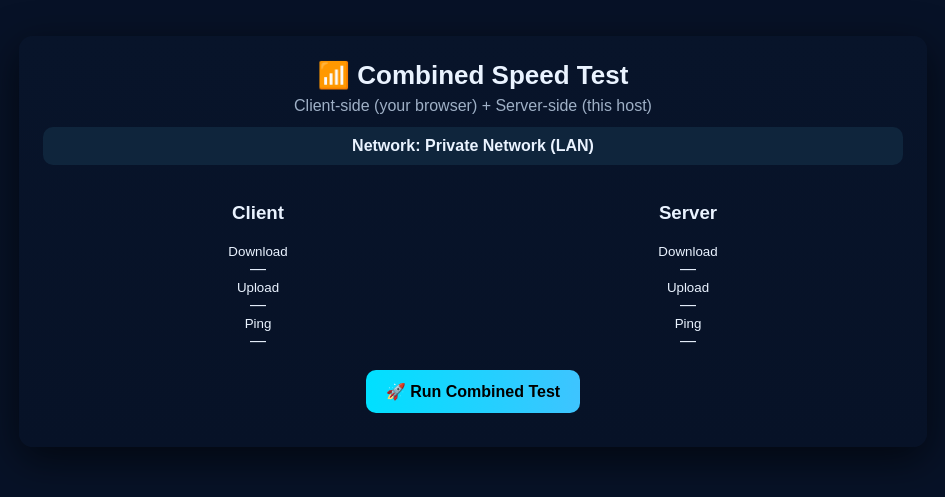
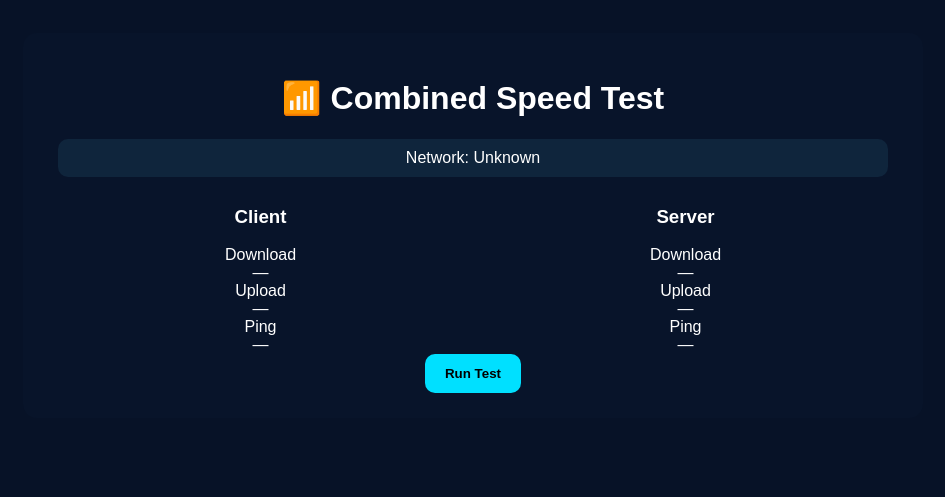
Before and after one commit to prasunagunda/django-speed, a Django app: page / in a window 1280 px wide. Shown: the top 497 px of the page, without its empty margins (167-1112 px from the left). Run offline with Django 5.2, Linux system fonts and the light colour scheme.

Commit message:
Update speedtest code

```diff
--- a/speedapp/templates/index.html
+++ b/speedapp/templates/index.html
@@ -1,165 +1,139 @@
 <!doctype html>
-<html lang="en">
+<html>
 <head>
-  <meta charset="utf-8" />
-  <meta name="viewport" content="width=device-width,initial-scale=1" />
+<meta charset="utf-8">
 <title>Combined Speed Test</title>
+
 <style>
-    body{font-family:Arial,Helvetica,sans-serif;background:#071227;color:#eaf3ff;text-align:center;padding:28px}
-    .card{max-width:860px;margin:0 auto;background:linear-gradient(180deg,#08142a,#071227);padding:24px;border-radius:14px;box-shadow:0 12px 40px rgba(0,0,0,0.6)}
-    h1{margin:0 0 6px;font-size:26px}
-    .sub{color:#9fb0c6;margin-bottom:12px}
-    .netbox{background:#0f253c;padding:10px;border-radius:10px;margin:10px 0;font-weight:700}
-    .row{display:flex;justify-content:space-between;margin-top:18px}
+body{background:#071227;color:#fff;font-family:Arial;text-align:center;padding:25px}
+.card{max-width:850px;margin:auto;background:#08142a;padding:25px;border-radius:14px}
+.netbox{background:#0f253c;padding:10px;border-radius:10px;margin:10px}
+.row{display:flex;justify-content:space-between}
 .col{flex:1}
-    .stat{font-size:16px}
-    button{margin-top:20px;padding:12px 20px;border-radius:10px;border:none;background:linear-gradient(90deg,#00e0ff,#3ec4ff);font-size:16px;font-weight:800;cursor:pointer}
-    button:disabled{opacity:0.6;cursor:default}
-    #message{margin-top:10px;color:#9fb0c6}
+button{padding:12px 20px;background:#00e0ff;border:none;border-radius:10px;font-weight:bold}
 </style>
+
 </head>
 <body>
+
 <div class="card">
+
 <h1>📶 Combined Speed Test</h1>
-    <div class="sub">Client-side (your browser) + Server-side (this host)</div>
-
 <div class="netbox">Network: <span id="net">Loading...</span></div>
 
 <div class="row">
-      <div class="col stat">
+<div class="col">
 <h3>Client</h3>
-        <small>Download</small><div id="client-download">—</div>
-        <small>Upload</small><div id="client-upload">—</div>
-        <small>Ping</small><div id="client-ping">—</div>
+Download <div id="client-download">—</div>
+Upload <div id="client-upload">—</div>
+Ping <div id="client-ping">—</div>
 </div>
 
-      <div class="col stat">
+<div class="col">
 <h3>Server</h3>
-        <small>Download</small><div id="server-download">—</div>
-        <small>Upload</small><div id="server-upload">—</div>
-        <small>Ping</small><div id="server-ping">—</div>
+Download <div id="server-download">—</div>
+Upload <div id="server-upload">—</div>
+Ping <div id="server-ping">—</div>
 </div>
 </div>
 
-    <button id="btn" onclick="runAll()">🚀 Run Combined Test</button>
+<button onclick="runAll()">Run Test</button>
 <div id="message"></div>
+
 </div>
 
 <script>
+
+
+/* -------- REAL ISP NAME (CLIENT SIDE) -------- */
 async function loadNetwork(){
   try{
-      const r = await fetch('/network/?t=' + Date.now());
+    const r = await fetch("https://ipinfo.io/json");
     const d = await r.json();
-      let label = (d.isp || 'Unknown');
-      if (d.city) label += ' • ' + d.city;
-      document.getElementById('net').innerText = label;
-    }catch(e){
-      document.getElementById('net').innerText = 'Unknown';
+
+    let isp = d.org || "Unknown ISP";
+    isp = isp.replace(/^AS\d+\s*/, "");
+    document.getElementById("net").innerText = isp;
+
+  }catch{
+    document.getElementById("net").innerText = "Unknown";
   }
 }
 
-  async function pingTest(runs=4){
-    const times = [];
-    for(let i=0;i<runs;i++){
+
+/* -------- Ping -------- */
+async function pingTest(){
   const start = performance.now();
-      try {
-        await fetch('/ping/?t=' + Date.now(), {cache: "no-store"});
-        times.push(performance.now() - start);
-      } catch {
-        times.push(999);
-      }
-      await new Promise(res => setTimeout(res, 120));
-    }
-    times.sort((a,b)=>a-b);
-    const mid = Math.floor(times.length/2);
-    return Math.round(times.length % 2 ? times[mid] : (times[mid-1]+times[mid])/2);
+  await fetch('/ping/');
+  return Math.round(performance.now() - start);
 }
 
-  async function downloadTest(kb=8192){
-    const url = `/testfile/?kb=${kb}&cache=${Date.now()}`;
+
+/* -------- Download -------- */
+async function downloadTest(){
   const start = performance.now();
-    const resp = await fetch(url, {cache: "no-store"});
-    if (!resp.body) throw new Error("streaming not supported");
+  const resp = await fetch('/testfile/?kb=8192');
   const reader = resp.body.getReader();
-    let received = 0;
+
+  let bytes = 0;
   while(true){
-      const {done, value} = await reader.read();
-      if (done) break;
-      received += value.byteLength;
-    }
-    const end = performance.now();
-    const duration = Math.max((end-start)/1000, 0.0001);
-    const mbps = (received * 8) / duration / 1_000_000;
-    return mbps;
+    const {done,value} = await reader.read();
+    if(done) break;
+    bytes += value.length;
   }
 
-  async function uploadTest(mb=4){
-    const size = Math.max(1, Math.min(mb, 20)) * 1024 * 1024;
-    const chunk = new Uint8Array(1024 * 1024); // 1 MB chunk
-    const parts = Math.ceil(size / chunk.byteLength);
-    const blobs = new Array(parts).fill(chunk);
-    const body = new Blob(blobs);
-    const start = performance.now();
-    await fetch('/upload-test/?t=' + Date.now(), { method: 'POST', body });
-    const end = performance.now();
-    const duration = Math.max((end-start)/1000, 0.0001);
-    return (size * 8) / duration / 1_000_000;
+  const duration = (performance.now()-start)/1000;
+  return ((bytes*8)/duration/1_000_000).toFixed(2);
 }
 
+
+/* -------- Upload -------- */
+async function uploadTest(){
+  const data = new Blob([new Uint8Array(4*1024*1024)]);
+  const start = performance.now();
+
+  await fetch('/upload-test/', {method:'POST', body:data});
+
+  const duration = (performance.now()-start)/1000;
+  return ((data.size*8)/duration/1_000_000).toFixed(2);
+}
+
+
+/* -------- Server Speed -------- */
 async function serverSpeed(){
   const r = await fetch('/server-speed/');
   return r.json();
 }
 
+
+/* -------- Run All Tests -------- */
 async function runAll(){
-    const btn = document.getElementById('btn');
-    const msg = document.getElementById('message');
-    btn.disabled = true;
-    msg.innerText = 'Running client tests... (this may take 10-40s)';
-    try{
+
+document.getElementById("message").innerText="Running...";
+
 await loadNetwork();
 
-      // client download: 3 runs median
-      const dlRuns = [4096, 8192, 12288]; // KB
-      const dlResults = [];
-      for(let i=0;i<dlRuns.length;i++){
-        const r = await downloadTest(dlRuns[i]);
-        dlResults.push(r);
-      }
-      dlResults.sort((a,b)=>a-b);
-      const clientDownload = dlResults[Math.floor(dlResults.length/2)];
+const dl = await downloadTest();
+const ul = await uploadTest();
+const pg = await pingTest();
 
-      const clientUpload = await uploadTest(4);
-      const clientPing = await pingTest(4);
+document.getElementById("client-download").innerText = dl+" Mbps";
+document.getElementById("client-upload").innerText = ul+" Mbps";
+document.getElementById("client-ping").innerText = pg+" ms";
 
-      document.getElementById('client-download').innerText = clientDownload.toFixed(2) + ' Mbps';
-      document.getElementById('client-upload').innerText = clientUpload.toFixed(2) + ' Mbps';
-      document.getElementById('client-ping').innerText = clientPing + ' ms';
+const server = await serverSpeed();
 
-      // server-side
-      msg.innerText = 'Running server-side test (may take 20–60s)...';
-      const server = await serverSpeed();
-      if (server.status === 'success' || server.download_mbps !== undefined) {
-        document.getElementById('server-download').innerText = (server.download_mbps || server.download).toString() + ' Mbps';
-        document.getElementById('server-upload').innerText = (server.upload_mbps || server.upload).toString() + ' Mbps';
-        document.getElementById('server-ping').innerText = (server.ping_ms || server.ping).toString() + ' ms';
-      } else {
-        document.getElementById('server-download').innerText = server.error || 'Error';
-        document.getElementById('server-upload').innerText = server.error || 'Error';
-        document.getElementById('server-ping').innerText = server.error || 'Error';
+document.getElementById("server-download").innerText = server.download+" Mbps";
+document.getElementById("server-upload").innerText = server.upload+" Mbps";
+document.getElementById("server-ping").innerText = server.ping+" ms";
+
+document.getElementById("message").innerText="Completed";
+
 }
 
-      msg.innerText = 'Completed';
-    }catch(err){
-      console.error(err);
-      msg.innerText = 'Error: ' + (err.message || err);
-    } finally {
-      btn.disabled = false;
-    }
-  }
 
 loadNetwork();
-  setInterval(loadNetwork, 30000);
+
 </script>
 </body>
 </html>
```
Lines whose indentation alone changed are shown as unchanged.
